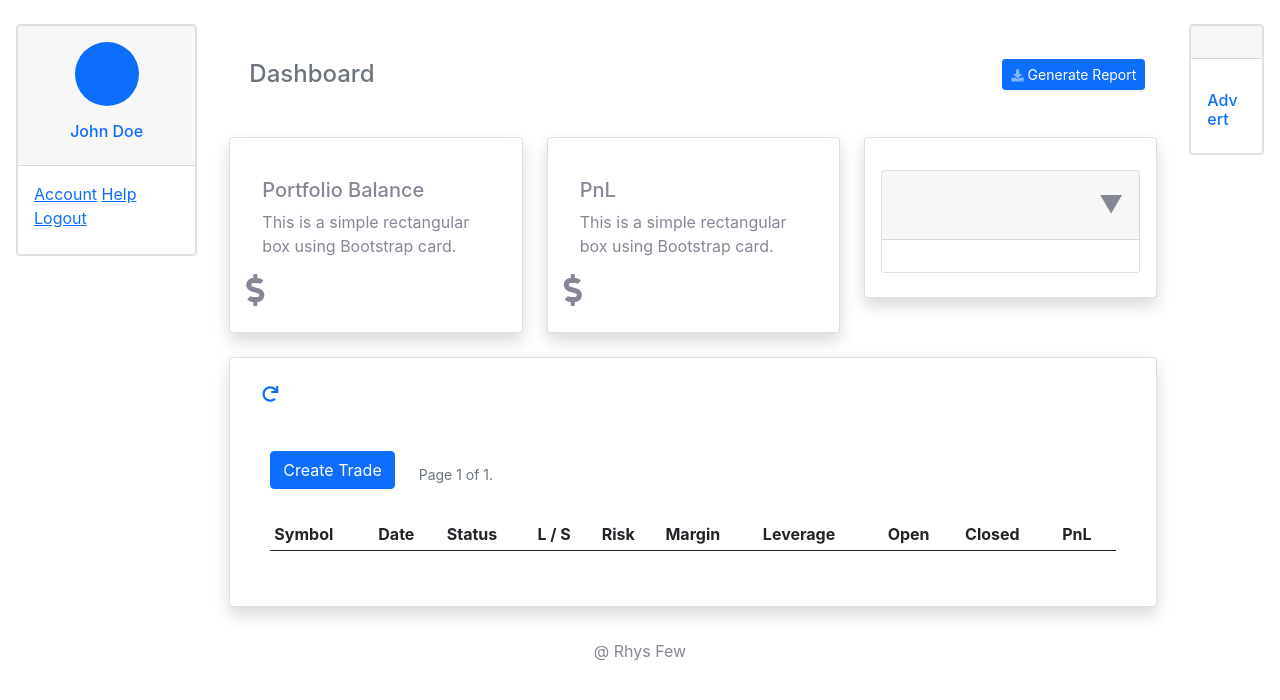
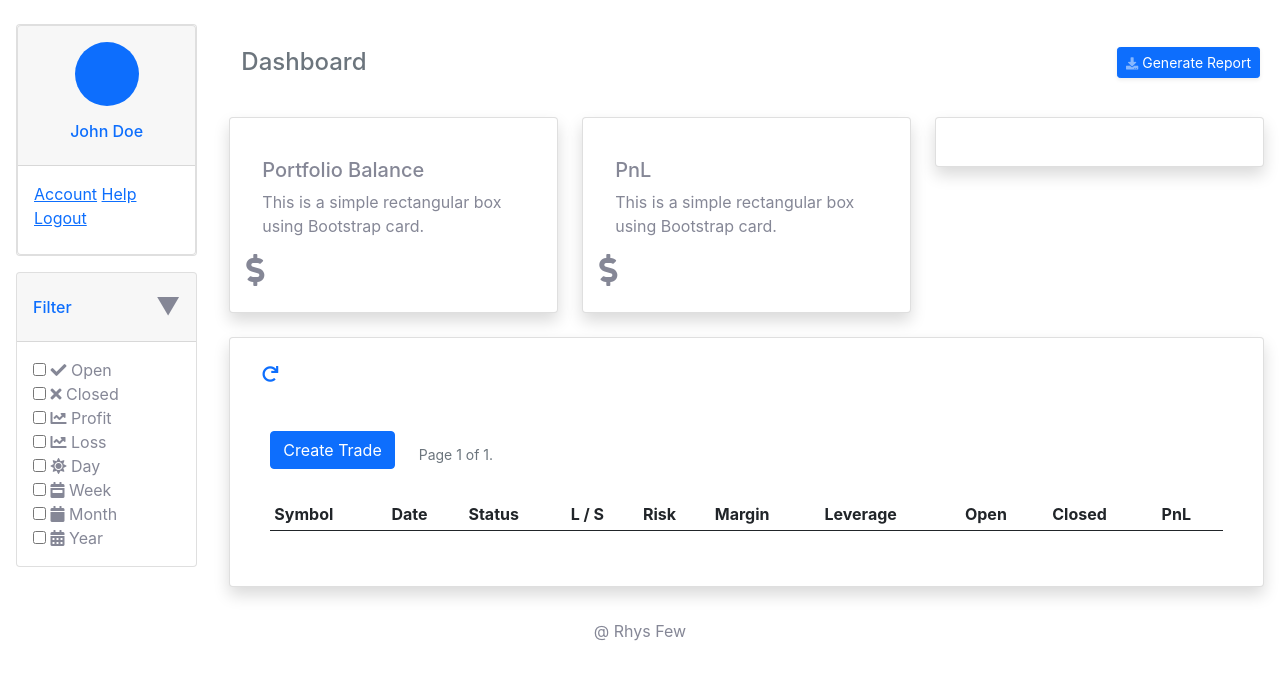
Before and after one commit to Ry-F3/trading-journal, a Django app: page /trade_list/ in a window 1280 px wide. Shown: the part 56-756 px from the top of the page. Run offline with Django 3.2, Linux system fonts and the light colour scheme; the visitor is signed in with stand-in values (Sample User, id 1); data that the repository does not hold is empty; some libraries are stand-ins or nearby versions.

Commit message:
Fix filter layout

```diff
--- a/templates/base.html
+++ b/templates/base.html
@@ -134,15 +134,75 @@
 
                             </div>
                         </div>
+                        <div class="mt-3">
+                            <div class="card">
+                                <div class="card-header py-3 d-flex flex-row align-items-center justify-content-between"
+                                    data-toggle="collapse" data-target="#sidebarCollapse">
+                                    <h6 class="m-0 font-weight-bold text-primary">Filter</h6>
+
+                                    <span class="toggle-icon">&#x25BC;</span>
+                                </div>
+                                <div class="card-body custom-left-column collapse show h-50"
+                                    id="sidebarCollapse">
+                                    <div class="sidebar">
+                                        <form>
+                                            <label>
+                                                <input type="checkbox" name="symbol" value="open">
+                                                <i class="fas fa-check"></i> Open
+                                            </label>
+
+                                            <label>
+                                                <input type="checkbox" name="symbol" value="closed">
+                                                <i class="fas fa-times"></i> Closed
+                                            </label>
+
+                                            <label>
+                                                <input type="checkbox" name="symbol" value="profit">
+                                                <i class="fas fa-chart-line"></i> Profit
+                                            </label>
+
+                                            <label>
+                                                <input type="checkbox" name="symbol" value="loss">
+                                                <i class="fas fa-chart-line"></i> Loss
+                                            </label>
+
+                                            <label>
+                                                <input type="checkbox" name="time" value="day">
+                                                <i class="fas fa-sun"></i> Day
+                                            </label>
+
+                                            <label>
+                                                <input type="checkbox" name="time" value="week">
+                                                <i class="fas fa-calendar-week"></i> Week
+                                            </label>
+
+                                            <label>
+                                                <input type="checkbox" name="time" value="month">
+                                                <i class="fas fa-calendar"></i> Month
+                                            </label>
+
+                                            <label>
+                                                <input type="checkbox" name="time" value="year">
+                                                <i class="fas fa-calendar-alt"></i> Year
+                                            </label>
+                                        </form>
+
+
+                                    </div>
+                                </div>
+                            </div>
+                        </div>
                     </div>
 
-                    <div class="col-md-9 mt-2 p-3">
+
+                    <div class="col-md-10 mt-2 p-3">
 
                         <div class="row">
                             <!-- Page Heading -->
-                            <div class="d-sm-flex align-items-center justify-content-between mt-1 mb-3 p-4">
+                            <div class="d-sm-flex align-items-center justify-content-between mb-3 p-3">
                                 <h1 class="h4 m-2 --gray-dark text-muted">Dashboard</h1>
-                                <a href="{% url 'generate_report' %}?format=pdf" class="d-none d-sm-inline-block btn btn-sm btn-primary shadow-sm"><i
+                                <a href="{% url 'generate_report' %}?format=pdf"
+                                    class="d-none d-sm-inline-block btn btn-sm btn-primary shadow-sm"><i
                                         class="fas fa-download fa-sm text-white-50"></i> Generate Report</a>
                             </div>
                         </div>
@@ -186,23 +246,7 @@
                                     <div class="card-body">
                                         <div class="row no-gutters align-items-center">
 
-                                            <div class="mt-2">
-                                                <div class="card">
-                                                    <div class="card-header py-3 d-flex flex-row align-items-center justify-content-between"
-                                                        data-toggle="collapse" data-target="#sidebarCollapse">
-                                                        <h6 class="m-0 font-weight-bold text-primary"></h6>
-                                                        <span class="toggle-icon">&#x25BC;</span>
-                                                    </div>
-                                                    <div class="card-body custom-left-column collapse show h-50"
-                                                        id="sidebarCollapse">
-                                                        <div class="sidebar">
-                                                            {% block content %}
-                                                            {% endblock content %}
 
-                                                        </div>
-                                                    </div>
-                                                </div>
-                                            </div>
                                         </div>
                                     </div>
                                 </div>
@@ -229,7 +273,7 @@
                     </div>
 
                     <!--  Column right -->
-                    <div class="col-md-1 mt-2 p-3">
+                    <!-- <div class="col-md-1 mt-2 p-3">
                         <div class="card">
                             <div class="card">
                                 <div
@@ -242,7 +286,7 @@
                                 </div>
                             </div>
                         </div>
-                    </div>
+                    </div> -->
                 </div>
             </div>
         </div>
```
Also changed, not shown: static/js/signout.js (deleted, +0 -21 lines).
